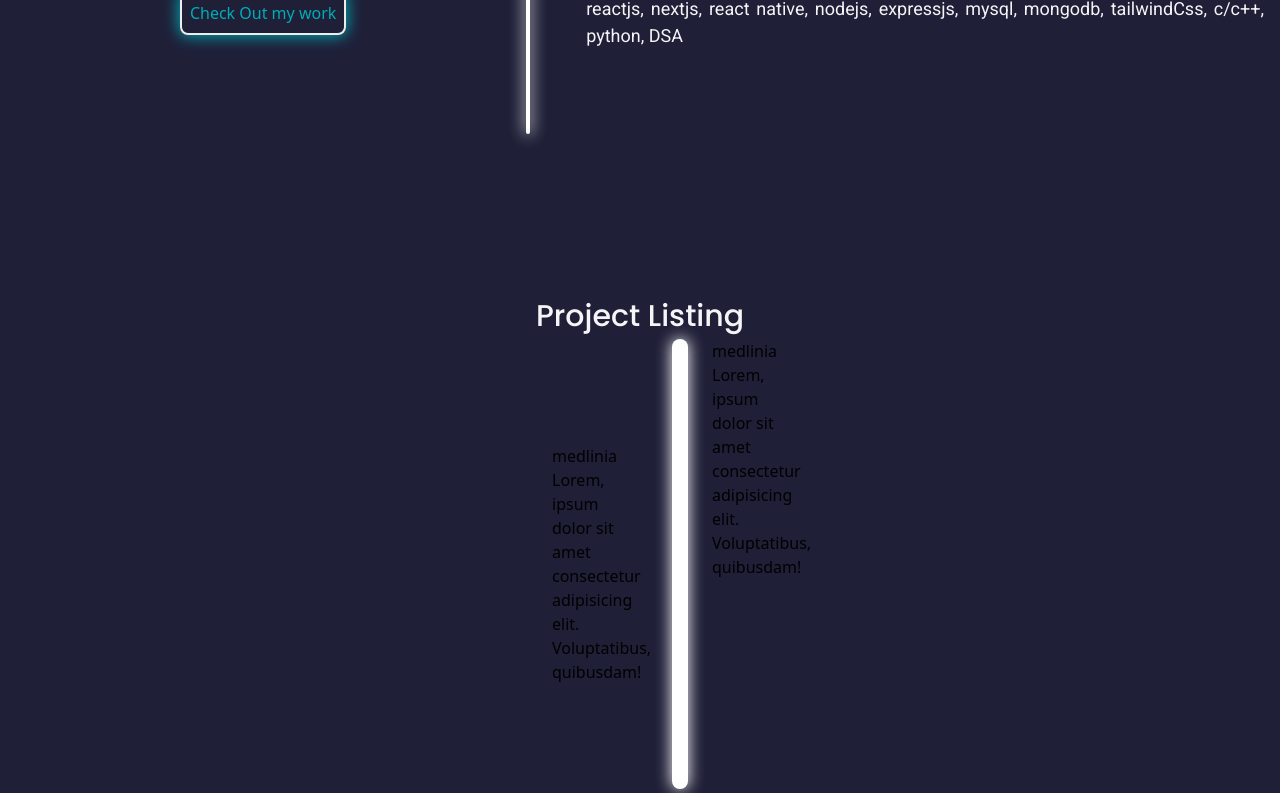
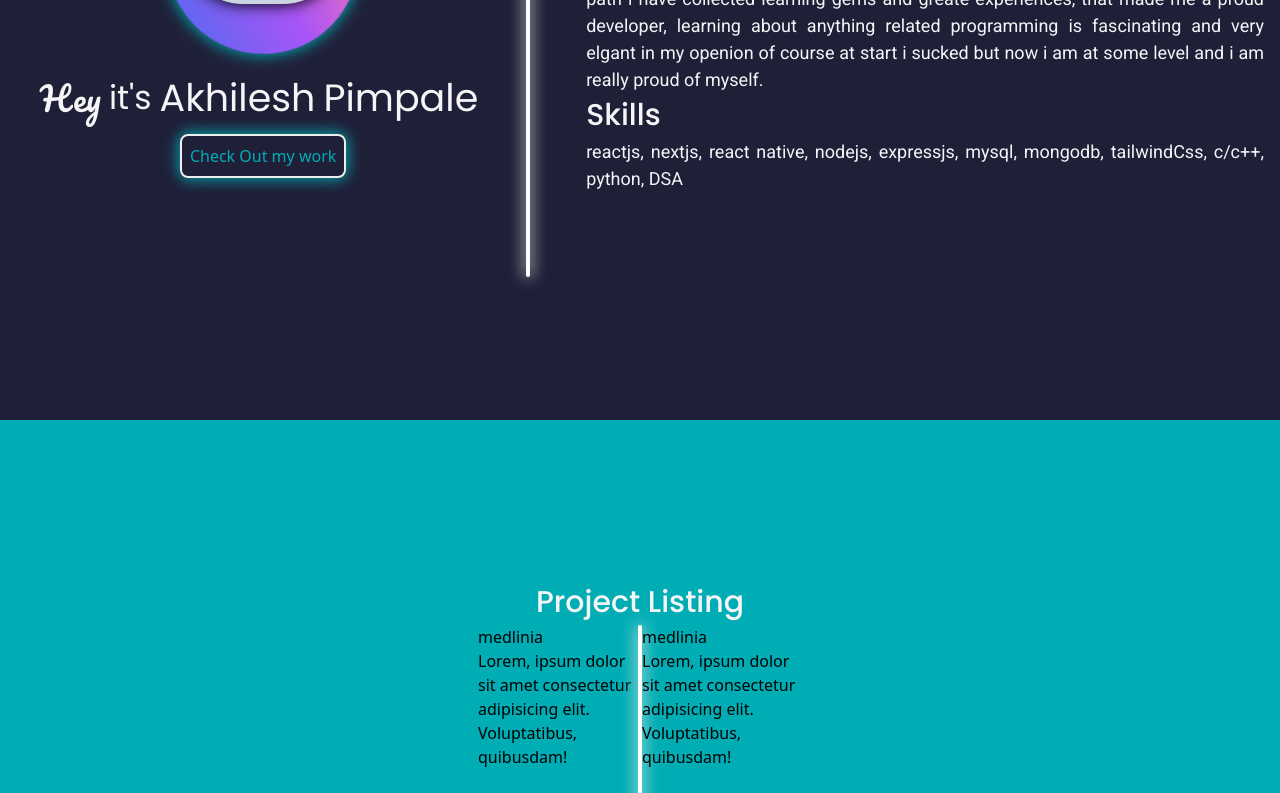
Before and after one commit to Akhilesh1326/Personal-Portfolio, a React (Vite) app in the folder frontend/: page / in a window 1280 px wide. Shown: the part 380-1173 px from the top of the page. Built offline with nearby package versions, Linux system fonts and the light colour scheme; grey boxes are pictures that could not be loaded.

Commit message:
change background color and minor changes

```diff
--- a/frontend/src/components/Main.jsx
+++ b/frontend/src/components/Main.jsx
@@ -3,8 +3,8 @@ import myself from "../assets/myself.png"
 
 const Main = () => {
   return (
-    <div className='bg-[#1F1F38] '>
-      <div className='flex justify-center items-center'>
+    <div className=' '>
+      <div className='flex justify-center items-center bg-[#1F1F38] h-screen'>
 
 
         <div className='flex flex-col justify-center items-center  w-[1000px] ml-10'  >
@@ -33,21 +33,21 @@ const Main = () => {
           </div>
         </div>
       </div>
-      <div className='flex flex-col justify-center items-center'>
+      <div className='flex flex-col justify-center items-center bg-[#00ADB5]'>
         <h2 className='text-[#F5F5F7] text-[30px] font-medium font-Poppins mt-40'>Project Listing</h2>
-        <div className='flex justify-center items-center'>
-          <div className='w-20'>
+        <div className='flex justify-end'>
+          <div className='w-40'>
             <div>medlinia</div>
             <div >Lorem, ipsum dolor sit amet consectetur adipisicing elit. Voluptatibus, quibusdam!</div>
           </div>
 
-          <div className='w-4 h-[450px] bg-white rounded-full  mx-10 shadow-[0px_0px_15px_1px_#EDEDED] '>
+          <div className='w-1 h-[450px] bg-white rounded-full  shadow-[0px_0px_15px_1px_#EDEDED] '> </div>
 
-            <div className='w-20 ml-10'>
+            <div className='w-40'>
               <div>medlinia</div>
               <div>Lorem, ipsum dolor sit amet consectetur adipisicing elit. Voluptatibus, quibusdam!</div>
             </div>
-          </div>
+
 
         </div>
         <div>
```
